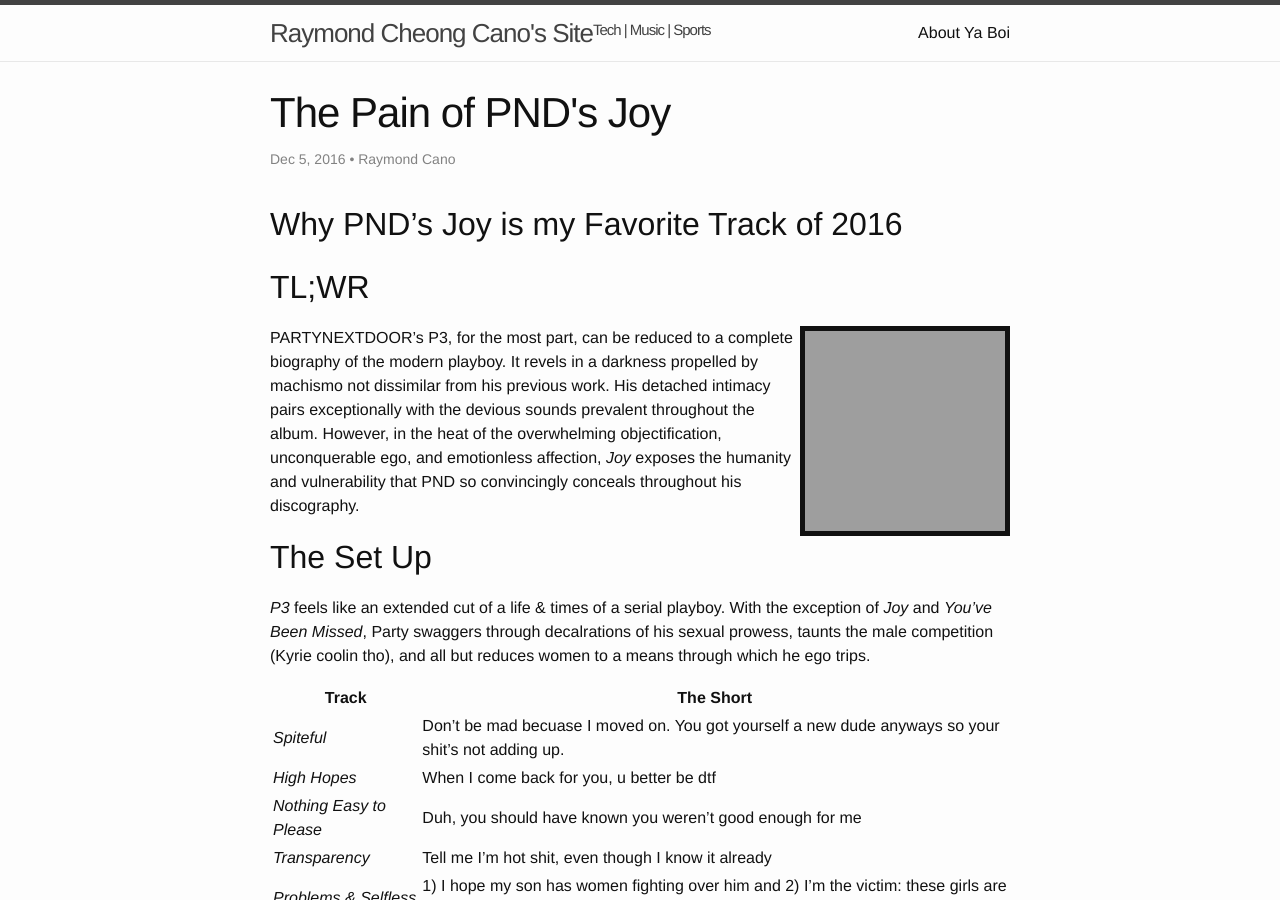
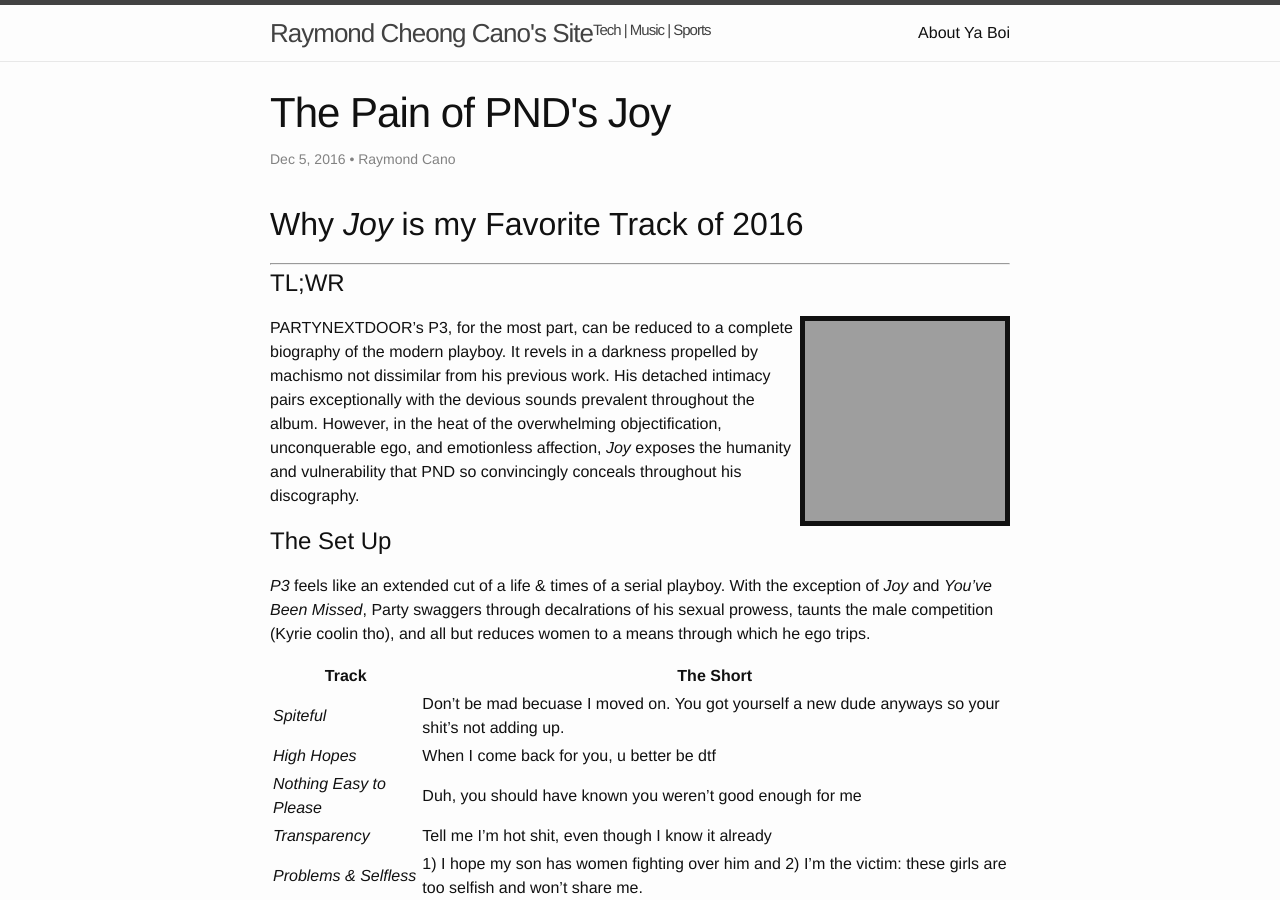
Before and after one commit to rayraycano/rayraycano.github.io, a Jekyll site: the page built from _posts/2016-12-05-The-Pain-Of-Joy.markdown, in a window 1280 px wide and 900 px high. Built offline with Jekyll 4.4.1, drawn with Linux system fonts in a browser that asks for light colours; comment, search, counter and statistics services are not loaded; grey boxes are pictures that could not be loaded.

Commit message:
styling on title

```diff
--- a/_posts/2016-12-05-The-Pain-Of-Joy.markdown
+++ b/_posts/2016-12-05-The-Pain-Of-Joy.markdown
@@ -5,17 +5,17 @@
 categories:
 - Hip-Hop
 ---
-Why PND's Joy is my Favorite Track of 2016
+## Why *Joy* is my Favorite Track of 2016
 ---------------
 
-## TL;WR
+# TL;WR
 <img src="http://hiphopdx-production.s3.amazonaws.com/2016/07/PARTYNEXTDOOR-P3-album-cover.jpg" width="200" height="200" border="5" align="right">
 
 PARTYNEXTDOOR's P3, for the most part, can be reduced to a complete biography of the modern playboy. It revels in a darkness propelled by machismo not dissimilar from his previous work. His detached intimacy pairs exceptionally with the devious sounds prevalent throughout the album. However, in the heat of the overwhelming objectification, unconquerable ego, and emotionless affection, _Joy_ exposes the humanity and vulnerability that PND so convincingly conceals throughout his discography.
 
 
 
-## The Set Up
+# The Set Up
 
 *P3* feels like an extended cut of a life & times of a serial playboy. With the exception of *Joy* and *You've Been Missed*, Party swaggers through decalrations of his sexual prowess, taunts the male competition (Kyrie coolin tho), and all but reduces women to a means through which he ego trips.
 
@@ -32,13 +32,13 @@
 
 <center>Table 1: Song Summations from *P3*</center>
 
-## How it Relates
+# How it Relates
 
 Any person who has some type of player (especially if it's themselves) in their love life will relate to the core of this album. You'll think "ahh I've tried to pull that card too!" or "I remember when ____ tried to pull this bull-". The album's darkest corners reach a rare duality in that they feel part braggadocio part admission. The transgressions on trust and general decency are presented so flippantly, listeners are afforded the opportunity to not only revel in their sexual prowess but reflect on thier infractions as well.
 
 What makes *P3* Party's best work to date is undoubtedly the manner in which the words fall perfectly into the mood of the music. The sound is addictive and unified.
 
-## The Change Up
+# The Change Up
 
 *Joy* sits smack dab in the meat of the album (Track 10 out of 16). It serves as an interlude to the *You've Been Missed*, which boils down to extendo-like-extension-cord *Wednesday Night Interlude* (with a specific FOI in mind). While they both serve as a contrast to the rest of the album, *You've Been Missed* presents simple regrets, while *Joy* softens the heart through a heartrenching plea for permanence and genuine happiness.
 
@@ -50,6 +50,6 @@
 
 Oddly enough, in spite of the destruction, egoism, possession, and objectification that plagues the personality he's paraded around in all of his work, Party's palpable pain elicits an undeniable *empathy*, one that reaches deep into the heartstrings and plucks at them as seemlessly as the guitar loop from the instrumental. It's a revelation of humanity, a demonstration of helplessness – a surrender. It's a cathartic yell into darkness, one that reveals that even though his power and contorl extends outward as far he dares to push it, he's powerless over himself.
 
-## Conclusion
+# Conclusion
 
 In the darkness that comprises 99% of *P3*, *Joy* shines as Party's sole semblance of humanity, depicting Brathwaite in a helpless fight against nature in his quest for love. This is in the cotext of a man who, otherwise, has had his desires answered upon a whim. It's depth and honesty stand out alongside its flawless execution, making it my favorite track of 2016.
```
